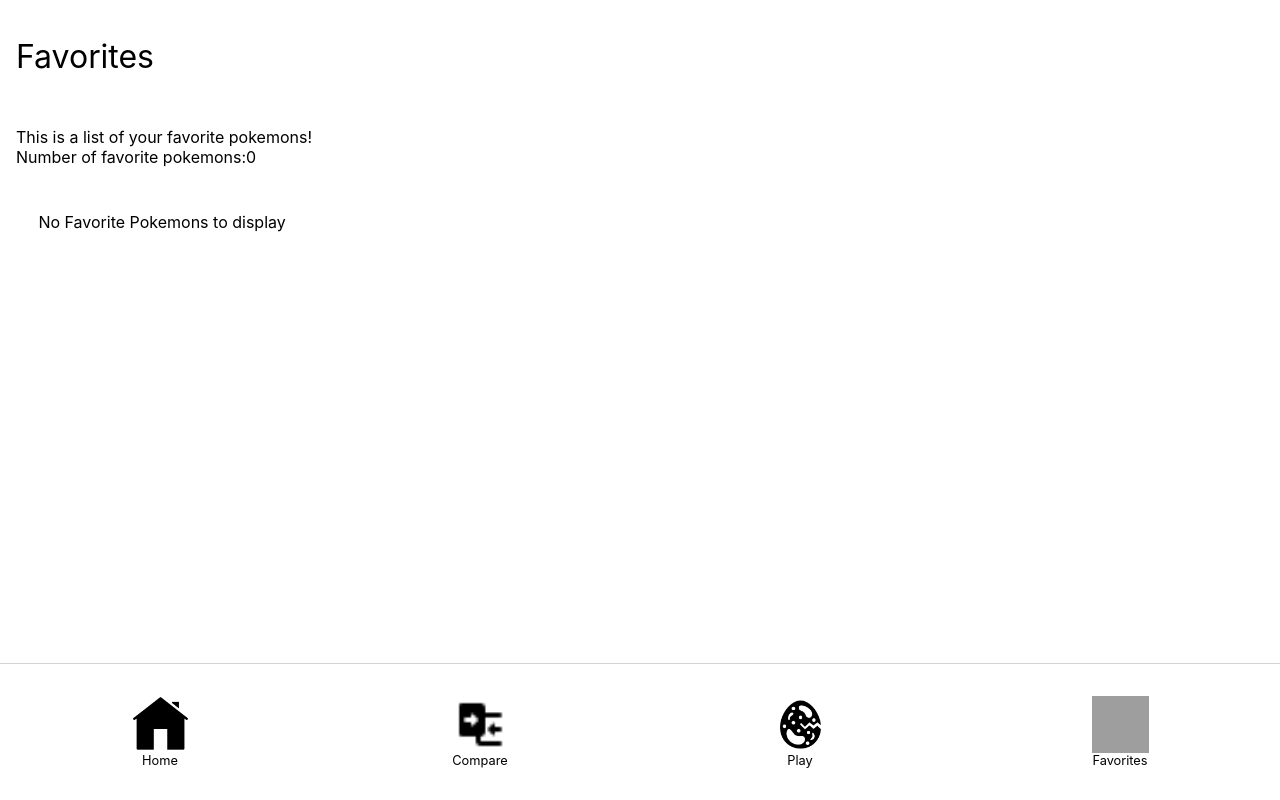
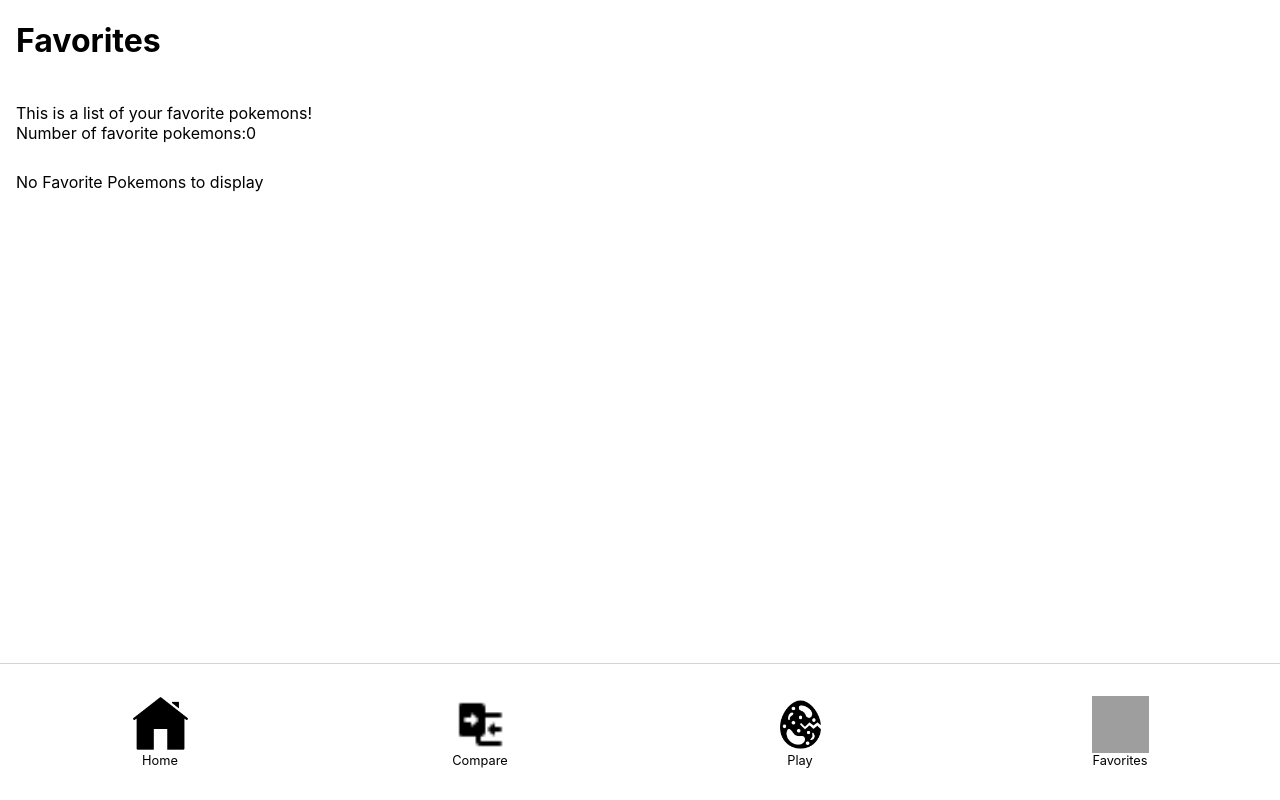
Before and after one commit to Cg9291/pokedex, a React (Create React App) app: page /favorites in a window 1280 px wide. Built offline with nearby package versions, Linux system fonts and the light colour scheme; grey boxes are pictures that could not be loaded.

Commit message:
made tweaks to titles,pokemoncards and other small adjustments

```diff
--- a/src/components/SvgIcons.tsx
+++ b/src/components/SvgIcons.tsx
@@ -20,7 +20,6 @@ const Container = styled.div<{ $BgColor: string; $BoxShadow: string }>`
     border-radius: 100%;
     height: 100%;
     aspect-ratio: 1/1;
-    //width: 1.5rem;
     margin: 0 0.5rem 0 0;
     background: ${(props) => props.$BgColor};
     box-shadow: ${(props) => props.$BoxShadow};
--- a/src/components/comparator/ComparatorsPokemonCards.tsx
+++ b/src/components/comparator/ComparatorsPokemonCards.tsx
@@ -3,6 +3,7 @@ import ContainerPrototype from "../prototypes/ContainerPrototype";
 import { typesColors } from "../../objects/typesColors";
 import { TypesColorsInt } from "../../interfaces/miscInterfaces";
 import { ComparatorPokemonCardsPropsInterface } from "../../interfaces/comparatorInterfaces";
+import { capitalizeWords } from "../../functions/utilities/capitalizeWords";
 
 export function ComparatorsPokemonCards(props: ComparatorPokemonCardsPropsInterface): React.ReactElement {
     const { name, sprites, types } = props.pokemonData;
@@ -19,13 +20,13 @@ export function ComparatorsPokemonCards(props: ComparatorPokemonCardsPropsInterf
                 </ChangeSelectionButton>
             )}
             <PokemonImg src={sprites.front_default} />
-            {props.isCompared && <PokemonName>{name}</PokemonName>}
+            {props.isCompared && <PokemonName>{capitalizeWords(name)}</PokemonName>}
         </ComparatorPokemonCardsContainer>
     );
 }
 
 const ComparatorPokemonCardsContainer = styled(ContainerPrototype)<{ $isCompared?: boolean; $mainType: string | null }>`
-    height: 30%;
+    min-height: 40%;
     justify-content: center;
     border-radius: 12px;
     align-items: center;
@@ -51,6 +52,13 @@ const ChangeSelectionButton = styled.button.attrs({ type: "button" })`
     //Will review
     position: absolute;
     width: fit-content;
-    aspect-ratio: 1/1;
-    margin-left: -80%;
+    left: 0;
+    height: 1.8rem;
+    //aspect-ratio: 1/1;
+    margin-left: 1.2rem;
+    padding: 0 1rem;
+    //background-color: gold;
+    border: 1px solid black;
+    border-radius: 7px;
+    font-weight: 600;
 `;
--- a/src/components/comparator/PokemonSearchModal.tsx
+++ b/src/components/comparator/PokemonSearchModal.tsx
@@ -68,6 +68,7 @@ export function ComparatorsPokemonSearchModal(props: ComparatorPokemonSearchModa
                     <Input required />
                 </Label>
             </Form>
+            <ResultsSection $foundPokemon={searchedPokemonId ? true : false}>
                 {isSearching && <LoadingAnimation />}
                 {searchError && <PokemonNotFound />}
                 {searchedPokemonId && (
@@ -78,6 +79,7 @@ export function ComparatorsPokemonSearchModal(props: ComparatorPokemonSearchModa
                         isLink={false}
                     />
                 )}
+            </ResultsSection>
         </ComparatorSearchModalContainer>
     );
 }
@@ -123,3 +125,7 @@ const Input = styled.input.attrs({
     padding-left: 1rem;
 `;
 const SearchModalHeader = styled.h2``;
+
+const ResultsSection = styled.div<{ $foundPokemon?: boolean }>`
+    padding: ${(props) => (props.$foundPokemon ? "1rem 25% 0" : "1rem 0 0")};
+`;
--- a/src/components/homepage/pokemonPictureCards/PokemonTypesElement.tsx
+++ b/src/components/homepage/pokemonPictureCards/PokemonTypesElement.tsx
@@ -31,5 +31,5 @@ const Container = styled.div<{ $dynamicBackground?: boolean; $pokeType: string }
     align-items: center;
     font-size: 0.8rem;
     font-weight: 600;
-    justify-content: ${(props) => (props.$dynamicBackground ? "space-between" : "center")};
+    justify-content: ${(props) => (props.$pokeType === "none" ? "center" : "space-between")};
 `;
--- a/src/pages/Comparator.tsx
+++ b/src/pages/Comparator.tsx
@@ -12,6 +12,7 @@ import { capitalizeWords } from "../functions/utilities/capitalizeWords";
 import comparatorsButtonLogo from "../assets/comparatorsRandomizeButtonLogo.png";
 import { ComparatorPokemonDataInterface } from "../interfaces/comparatorInterfaces";
 import { ComparatorsPokemonCards } from "../components/comparator/ComparatorsPokemonCards";
+import backIcon from "../assets/icons8-back-arrow-50.png";
 
 export function Comparator(): React.ReactElement {
     const [isModalActive, setIsModalActive] = useState<IsModalActiveInterface>({
@@ -73,7 +74,11 @@ export function Comparator(): React.ReactElement {
 
     return (
         <Container $isActive={isModalActive.isActive}>
-            {isCompared && <BackButton onClick={() => setIsCompared(false)}>Back</BackButton>}
+            {isCompared && (
+                <BackButton onClick={() => setIsCompared(false)}>
+                    <BackIcon />
+                </BackButton>
+            )}
             <Header>
                 <HeaderTitle $isCompared={isCompared}>Comparator</HeaderTitle>
                 {!isCompared && (
@@ -160,8 +165,13 @@ const ComparatorBody = styled(ContainerPrototype)`
 
 const BackButton = styled.button.attrs({ type: "button" })<{ $isCompared?: boolean }>`
     position: absolute;
-    width: 3rem;
+    width: fit-content;
     height: 2rem;
+    background-color: transparent;
+    border: none;
+    margin-top: 0.1rem;
+    //left: 0;
+    left: 0.5rem;
 `;
 const CardsRow = styled(ContainerPrototype)`
     height: fit-content;
@@ -197,3 +207,9 @@ const RandomizeButtonImage = styled.img.attrs({
     width: 100%;
     height: 100%;
 `;
+
+const BackIcon = styled.img.attrs({ src: backIcon })`
+    max-width: 100%;
+    max-height: 100%;
+    aspect-ratio: 1/1;
+`;
--- a/src/pages/Favorites.tsx
+++ b/src/pages/Favorites.tsx
@@ -31,6 +31,7 @@ const Container = styled(ContainerPrototype)`
     flex-direction: column;
     max-height: 100%;
     overflow-y: hidden;
+    padding: 0 1rem;
 `;
 
 export const FavoritesContainer = styled.div`
@@ -40,19 +41,20 @@ export const FavoritesContainer = styled.div`
     column-gap: 0.8rem;
     width: 100%;
     height: max-content;
-    padding: 1vh 3vw;
+    padding: 1vh 0;
     row-gap: 0.7rem;
     overflow: scroll;
 `;
 
 const Title = styled.h1`
     color: ${typesColors.black};
-    font-weight: normal;
-    padding: 1rem 1rem 0.5rem;
+    font-size: 2em;
+    font-weight: bold;
+    //padding: 1rem 1rem 0.5rem;
 `;
 
 const SubTitle = styled.h4`
     color: ${typesColors.black};
     font-weight: normal;
-    padding: 0 1rem 1rem;
+    // padding: 0 1rem 1rem;
 `;
--- a/src/pages/PokemonGuess.tsx
+++ b/src/pages/PokemonGuess.tsx
@@ -2,6 +2,7 @@ import { useEffect, useState } from "react";
 import { getPokemonGameList, PokemonGuessInfo } from "../functions/api/singleApiCalls/getPokemonGameList";
 import styled from "styled-components/macro";
 import ContainerPrototype from "../components/prototypes/ContainerPrototype";
+import { capitalizeWords } from "../functions/utilities/capitalizeWords";
 export function PokemonGuess() {
     const [pokemonChoices, setPokemonChoices] = useState<PokemonGuessInfo[]>([]);
     const [correctPokemon, setCorrectPokemon] = useState<PokemonGuessInfo>();
@@ -71,7 +72,7 @@ export function PokemonGuess() {
                             onClick={() => !isReveal && handleChoice(item.pokemonName)}
                             style={{ background: item.colour }}
                         >
-                            <h1> {item.pokemonName}</h1>
+                            <h1>{capitalizeWords(item.pokemonName)}</h1>
                         </ChoiceButton>
                     ))}
             </Choices>
@@ -81,12 +82,14 @@ export function PokemonGuess() {
 
 const Container = styled(ContainerPrototype)`
     display: grid;
-    grid-template-rows: 10vh 1fr 30vh;
+    grid-template-rows: 1fr 40vh 40vh;
     max-height: 100%;
+    padding: 0 1rem;
 `;
 
 const Title = styled.h1`
-    text-align: center;
+    //text-align: center;
+    white-space: nowrap;
 `;
 
 const ChoiceButton = styled.button`
@@ -128,12 +131,16 @@ const ImageContainer = styled(ContainerPrototype)`
 
 const PokemonImage = styled.image`
     width: 100%;
+    max-width: 100;
     min-height: 100%;
+    max-height: 100;
     border: solid black;
+    border: none;
 `;
 
-const HiddenImage = styled.svg<{ $isOpen: boolean }>`
+const HiddenImage = styled.svg.attrs({ viewBox: "0 0 100 100 " })<{ $isOpen: boolean }>`
     width: 100%;
-    height: 100%;
+    min-height: 100%;
+    max-height: 100%;
     transition: filter ${(props) => (props.$isOpen ? 2 : 0)}s ease-out;
 `;
```
Also changed, not shown: src/assets/icons8-back-arrow-100.png (added), src/assets/icons8-back-arrow-50.png (added). Lines whose indentation alone changed are shown as unchanged.
